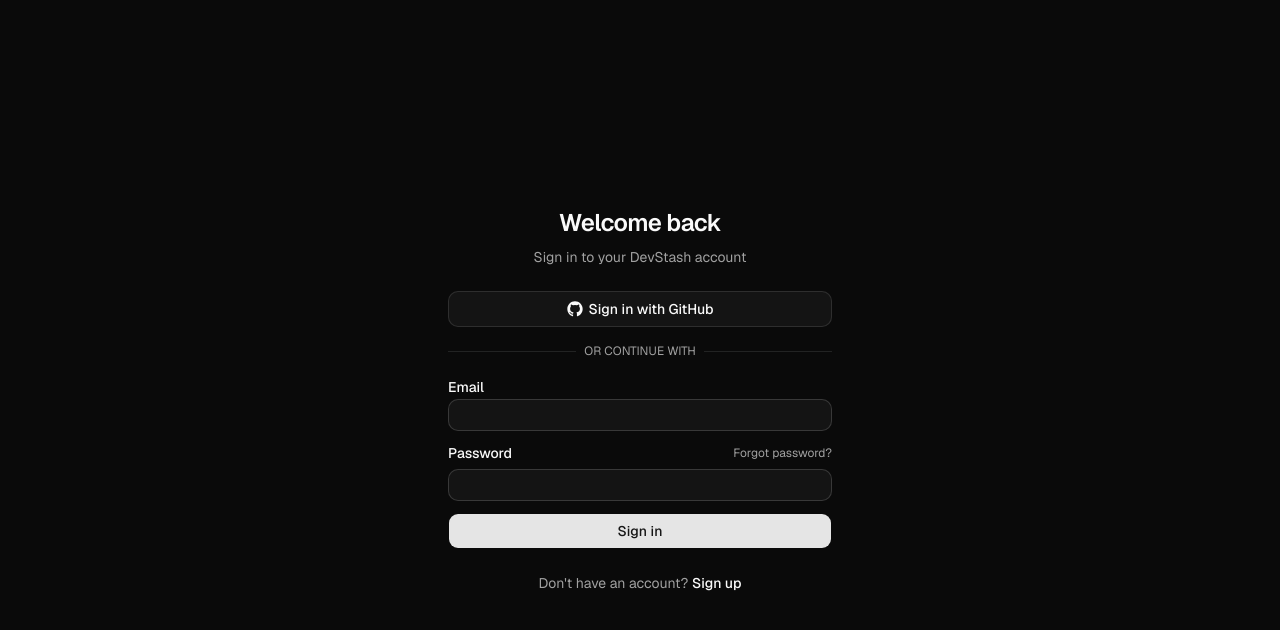
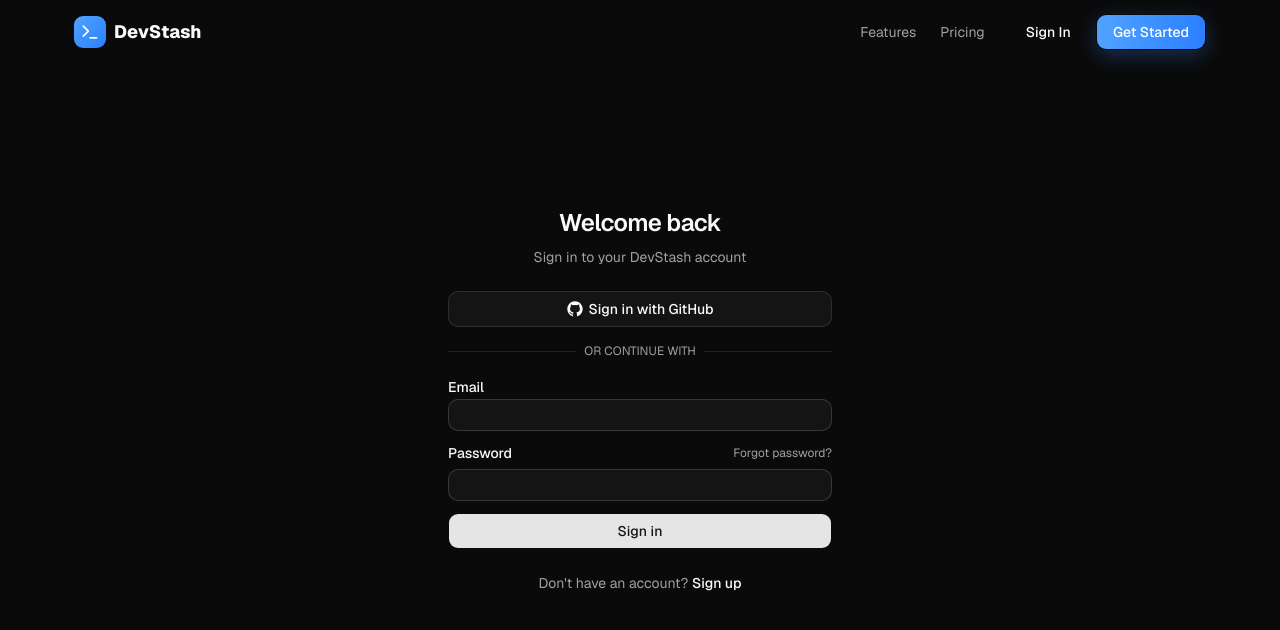
Before and after one commit to kristindailey/stash, a Next.js app: page /login in a window 1280 px wide. Shown: the top 630 px of the page. Built offline with nearby package versions, Linux system fonts and the light colour scheme; no server answers.

Commit message:
feat: add marketing top nav to login and register pages

```diff
--- a/context/current-feature.md
+++ b/context/current-feature.md
@@ -1,14 +1,22 @@
-# Current Feature
-<!-- Title above as "# Current Feature: <name>", followed by a one- or two-sentence description of the feature/fix. -->
+# Current Feature: Auth Pages Top Nav
+Add a homepage-style top navigation bar to the `/login` and `/register` pages so users can get back to the marketing homepage (`/`) or jump to its `#features` / `#pricing` sections.
 
 ## Status
-<!-- Not Started | In Progress | Complete -->
+In Progress
 
 ## Goals
-<!-- What this feature needs to accomplish. List concrete, checkable goals. -->
+- `/login` and `/register` render a top nav consistent with the marketing `MarketingNav` look.
+- Brand/logo links back to `/`.
+- Nav exposes Features and Pricing links that navigate to the homepage anchors (`/#features`, `/#pricing`) and land on the right section.
+- Nav does not duplicate the page's own Sign In / Get Started actions in a confusing way (the auth pages already handle their own CTAs).
+- Layout still centers the auth form and looks correct below the fixed nav on mobile and desktop.
 
 ## Notes
-<!-- Implementation details, constraints, decisions, and references. -->
+- Auth pages live under `src/app/(auth)/` (login, register, forgot-password, reset-password, verify-email) with no shared layout; only `/login` and `/register` are in scope.
+- Existing `MarketingNav` uses bare `#features` / `#pricing` anchors that only work on `/`. On auth pages these must be absolute (`/#features`, `/#pricing`) so they route to the homepage and scroll to the section.
+- Reuse `Brand` from `src/components/marketing/Brand.tsx` and match the nav styling in `src/components/marketing/MarketingNav.tsx`.
+- Consider a dedicated auth nav (static, non-fixed or with proper top padding) rather than reusing the scroll-driven fixed `MarketingNav`, since auth pages are short and centered.
+- `MarketingNav` already links Sign In → `/login` and Get Started → `/register`; on the auth pages those right-side CTAs are redundant — keep nav focused on Home/Features/Pricing.
 
 ## History
 - **Initial Setup** — Next.js 16 and Tailwind CSS v4 scaffold.
--- a/src/app/(auth)/login/page.tsx
+++ b/src/app/(auth)/login/page.tsx
@@ -1,4 +1,5 @@
 import Link from "next/link";
+import { MarketingNav } from "@/components/marketing/MarketingNav";
 import { isEmailVerificationEnabled } from "@/lib/email";
 import { LoginForm } from "./login-form";
 
@@ -14,6 +15,7 @@
 	const { callbackUrl, error, reset } = await searchParams;
 	return (
 		<div className="flex min-h-screen items-center justify-center bg-background px-4 py-12">
+			<MarketingNav />
 			<div className="w-full max-w-sm space-y-6">
 				<div className="space-y-2 text-center">
 					<h1 className="text-2xl font-semibold tracking-tight">Welcome back</h1>
--- a/src/app/(auth)/register/page.tsx
+++ b/src/app/(auth)/register/page.tsx
@@ -1,9 +1,11 @@
 import Link from "next/link";
+import { MarketingNav } from "@/components/marketing/MarketingNav";
 import { RegisterForm } from "./register-form";
 
 export default function RegisterPage() {
 	return (
 		<div className="flex min-h-screen items-center justify-center bg-background px-4 py-12">
+			<MarketingNav />
 			<div className="w-full max-w-sm space-y-6">
 				<div className="space-y-2 text-center">
 					<h1 className="text-2xl font-semibold tracking-tight">
--- a/src/components/marketing/MarketingNav.tsx
+++ b/src/components/marketing/MarketingNav.tsx
@@ -27,12 +27,18 @@
 			<div className="mx-auto flex max-w-[1180px] items-center justify-between gap-6 px-6 py-3.5">
 				<Brand href="/" />
 				<div className="ml-auto hidden gap-6 text-sm text-muted-foreground sm:flex">
-					<a href="#features" className="transition-colors hover:text-foreground">
+					<Link
+						href="/#features"
+						className="transition-colors hover:text-foreground"
+					>
 						Features
-					</a>
-					<a href="#pricing" className="transition-colors hover:text-foreground">
+					</Link>
+					<Link
+						href="/#pricing"
+						className="transition-colors hover:text-foreground"
+					>
 						Pricing
-					</a>
+					</Link>
 				</div>
 				<div className="flex items-center gap-2">
 					<Button asChild variant="ghost" size="lg" className="px-4">
```
